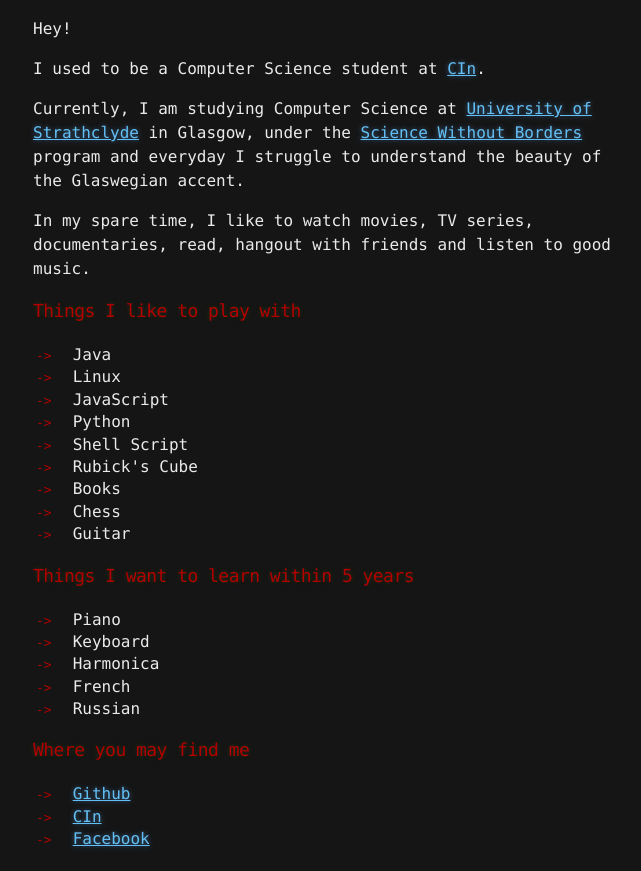
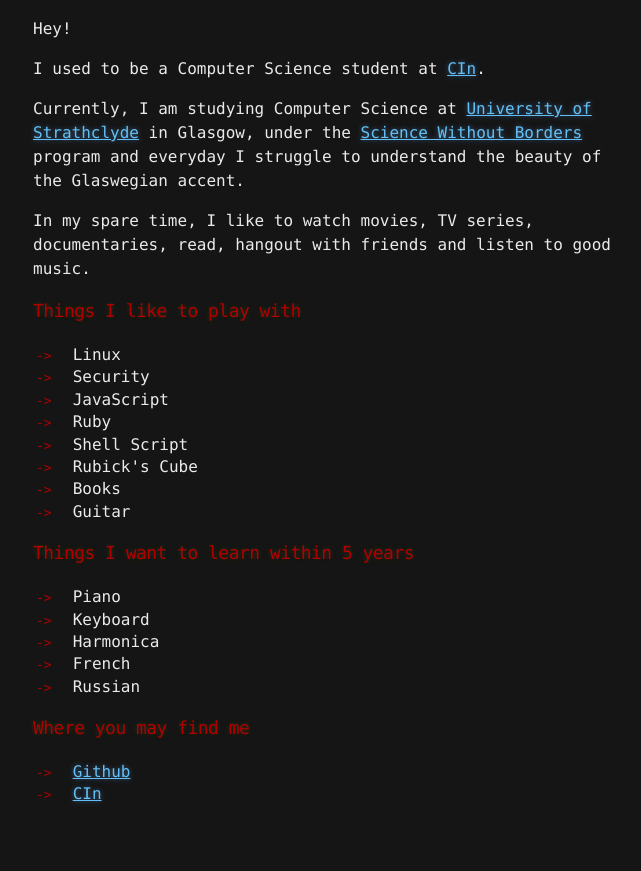
Before and after one commit to emanuelfs4/emanuelfs4.github.io, a plain HTML site: page index.html in a window 1280 px wide. Shown: the part 128-999 px from the top of the page, without its empty margins (307-948 px from the left). After the commit the page ends 954 px from the top, so only its background shows below. Drawn offline with Linux system fonts and the light colour scheme.

Commit message:
Updating the index page#

```diff
--- a/index.html
+++ b/index.html
@@ -29,14 +29,13 @@
 <h3>Things I like to play with</h3>
 
 <ul>
-	<li>Java </li>
 	<li>Linux</li>
+	<li>Security</li>
 	<li>JavaScript</li>
-	<li>Python</li>
+	<li>Ruby</li>
 	<li>Shell Script</li>
 	<li>Rubick's Cube</li>
 	<li>Books</li>
-	<li>Chess</li>
 	<li>Guitar</li>
 
 </ul>
@@ -56,7 +55,6 @@
 <ul>
 <li><a href="https://github.com/emanuelfs4" class="user-mention">Github</a> </li>
 <li><a href="http://www.cin.ufpe.br/~efs4">CIn</a></li>
-<li><a href="https://www.facebook.com/EmanuelThebobz">Facebook </a></li>
 </ul>
 </section>
 </div>
```
